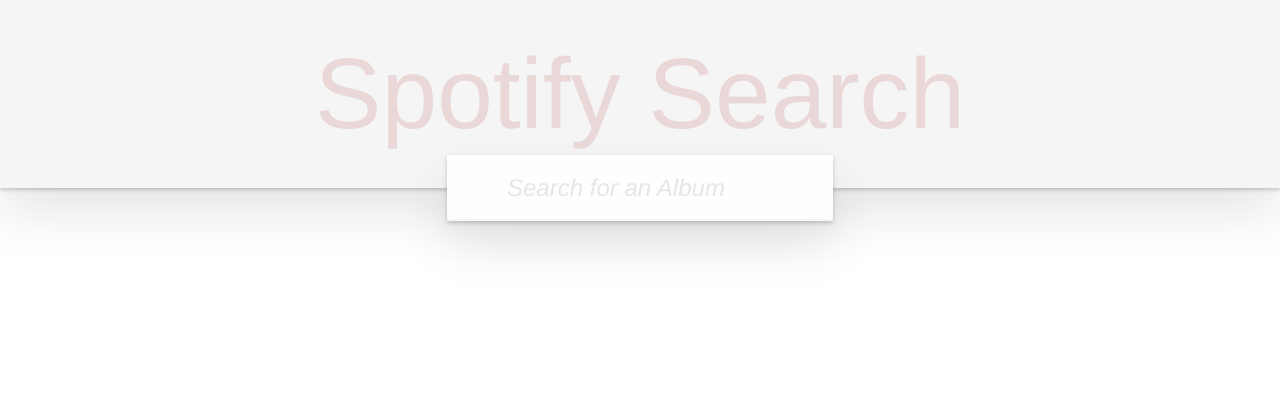
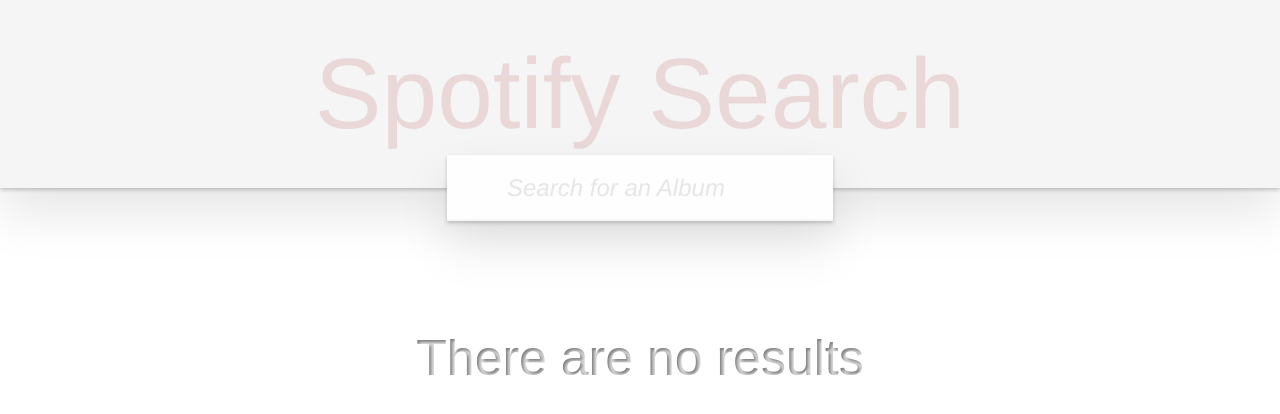
Before and after one commit to CachedaCodes/empathy-spotify, a Vue app: page / in a window 1280 px wide. Shown: the top 414 px of the page. Built offline with nearby package versions, Linux system fonts and the light colour scheme.

Commit message:
Gallery Items Style & Empty Message
- Album item details styling
- Gallery "No results found" message

```diff
--- a/src/components/Gallery/AlbumItem.vue
+++ b/src/components/Gallery/AlbumItem.vue
@@ -14,9 +14,11 @@
         </div>
         <div class="album-card-info">
           <h1>{{ album.name }}</h1>
-          <p>Artist: {{ album.artists[0].name }}</p>
-          <p>Realease date: {{ album.release_date }}</p>
-          <p>Total tracks: {{ album.total_tracks }}</p>
+          <ul>
+            <li><font-awesome-icon icon="microphone"/> Artist: {{ album.artists[0].name }}</li>
+            <li><font-awesome-icon icon="calendar-day" /> Realease date: {{ readableReleaseDate }}</li>
+            <li><font-awesome-icon icon="compact-disc"/> Total tracks: {{ album.total_tracks }}</li>
+          </ul>
         </div>
       </div>
       <div class="flip-card-back"/>
@@ -31,12 +33,12 @@
   components: {
     PlayButton
   },
-  data: function() {
-    return {
-      mounted: false
+  props: ['album'],
+  computed: {
+    readableReleaseDate: function() {
+      return new Date(this.album.release_date).toLocaleString('default', {month: 'short', day:'numeric', year:'numeric'})
     }
-  },
-  props: ['album']
+  }
 }
 </script>
 
@@ -65,7 +67,7 @@
     background-size: 210% auto;
     background-repeat: no-repeat;
 
-    margin-bottom: 1px solid #EAD7D7;
+    border-bottom: 2px solid #EAD7D7;
 
     border-top-right-radius: 10px;
     border-top-left-radius: 10px;
@@ -91,7 +93,6 @@
   }
   .album-card-info h1 {
     font-size: 1.2em;
-    font-weight: 600;
 
     color: black;
 
@@ -99,5 +100,19 @@
     overflow: hidden;
     text-overflow: ellipsis;
   }
+  .album-card-info ul {
+    list-style-type: none;
+
+    border-left: 4px solid #EAD7D7;
+
+    padding-left: 9px;
+    margin-left: 10px;
+  }
+  .album-card-info li {
+    margin-bottom: 5px;
+  }
+  .album-card-info svg {
+    width: 15px;
+  }
 
 </style>
--- a/src/components/Gallery/TheGallery.vue
+++ b/src/components/Gallery/TheGallery.vue
@@ -8,7 +8,8 @@
           :key="album.id"
           :album="album"
         ></div>
-        </transition-group>
+      </transition-group>
+      <h1 class="no-results-title" v-if="albumsIsEmpty">There are no results</h1>
     </section>
 </template>
 
@@ -20,7 +21,12 @@
   components: {
     AlbumItem
   },
-  props: ['albums']
+  props: ['albums'],
+  computed: {
+    albumsIsEmpty: function() {
+      return !this.albums.length;
+    }
+  }
 }
 </script>
 
@@ -28,7 +34,25 @@
   .gallery > div { /* Transition Group Style */
     display: flex;
     flex-wrap: wrap;
+    justify-content: center;
     align-items: stretch;
+  }
+
+  .no-results-title {
+    width: 100%;
+
+    font: bold 50px arial;
+    font-weight: 100;
+    color: transparent;
+    text-align: center;
+
+    background-color: grey;
+
+    text-shadow: 2px 2px 3px rgba(255,255,255,0.7);
+
+    -webkit-background-clip: text;
+      -moz-background-clip: text;
+            background-clip: text;
   }
 
   .flip-enter-active {
--- a/src/main.js
+++ b/src/main.js
@@ -4,11 +4,11 @@
 
 // Font Awesome
 import { library } from "@fortawesome/fontawesome-svg-core";
-import { faPlay } from "@fortawesome/free-solid-svg-icons";
+import { faPlay, faMicrophone, faCompactDisc, faCalendarDay } from "@fortawesome/free-solid-svg-icons";
 import { faSpotify } from "@fortawesome/free-brands-svg-icons";
 import { FontAwesomeIcon } from "@fortawesome/vue-fontawesome";
 
-library.add(faPlay, faSpotify);
+library.add(faPlay, faMicrophone, faCalendarDay, faCompactDisc, faSpotify);
 console.log(faSpotify);
 Vue.component("font-awesome-icon", FontAwesomeIcon);
 
```
